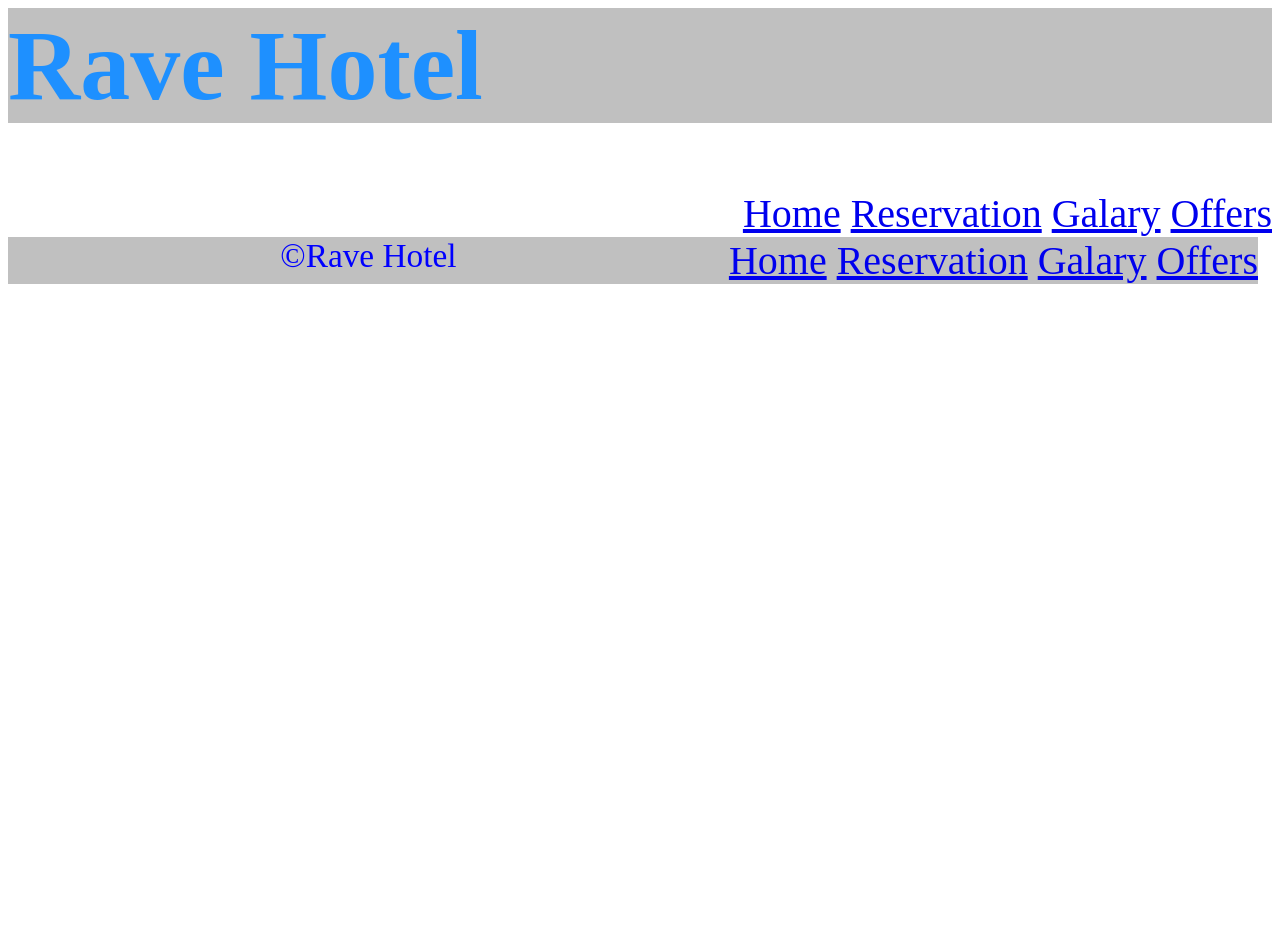
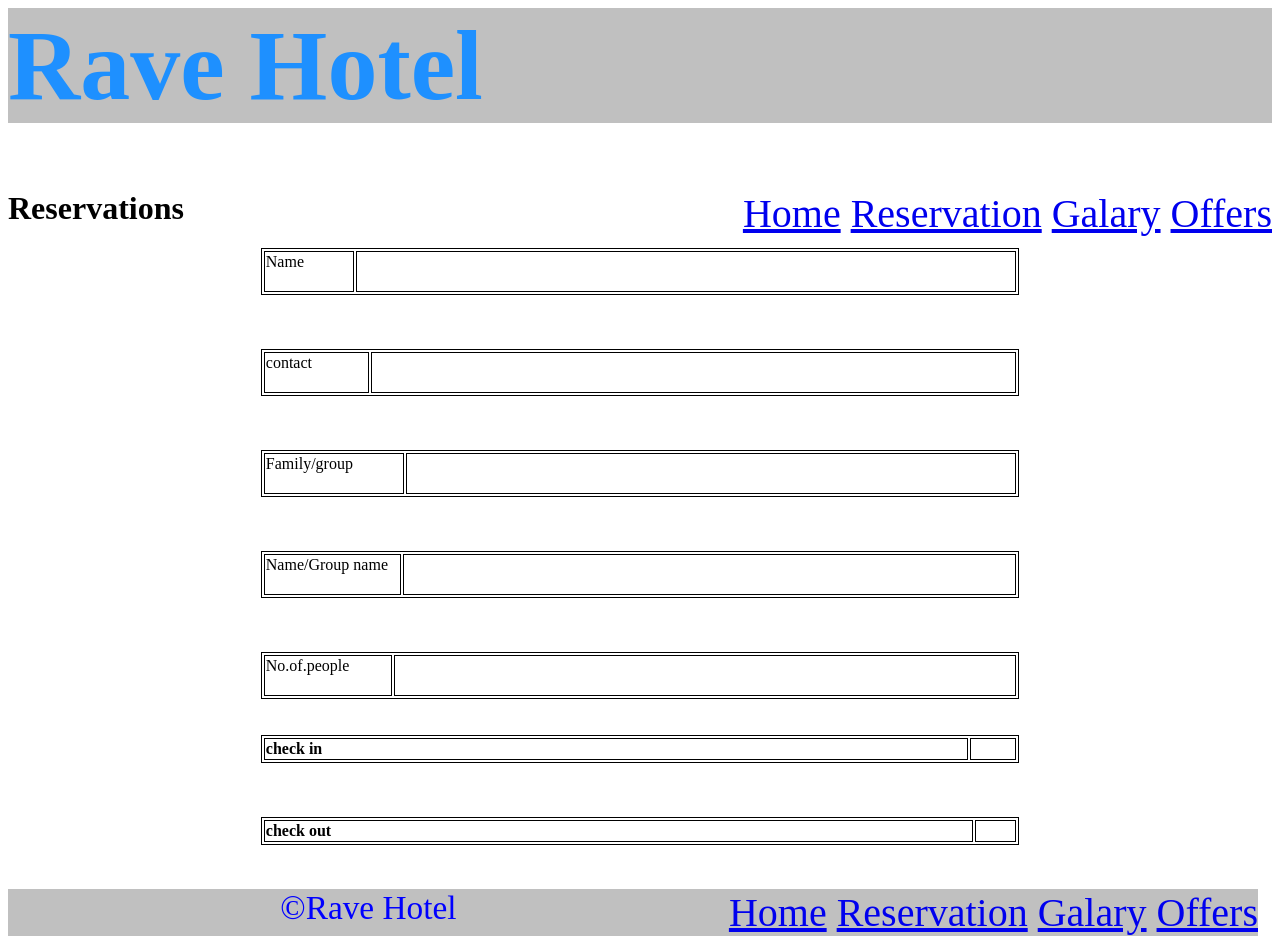
Before and after one commit to season-7/RaveHotel, a plain HTML site: page reservation.html in a window 1280 px wide. Before the commit the page ends 800 px from the top, so only its background shows below. Drawn offline with Linux system fonts and the light colour scheme.

Commit message:
updated reservations

```diff
--- a/assets/stylesheet/main.css
+++ b/assets/stylesheet/main.css
@@ -52,3 +52,40 @@
 .img-1 {
     width: 1250px;
 }
+
+#reserv {
+    font-size: 44px;
+
+}
+table {
+    border-collapse: separate;
+    width: 60%;
+    border: 1px solid black;
+    margin: auto;
+}
+
+td {
+    border: 1px solid black;
+}
+
+table.name {
+    table-layout: fixed;
+}
+td {
+    padding-bottom: 20px;
+}
+
+table, td, th {
+    border: 1px solid black;
+}
+th {
+    text-align: left;
+}
+table,tr,th{
+    align-content: space-between;
+}
+table th checkin{
+     table-layout: fixed;
+    width: 10%;
+    margin-left: inherit;
+}
--- a/reservation.html
+++ b/reservation.html
@@ -28,12 +28,68 @@
 
 </header>
 
+    <body>
+        <h1 class="reserv">Reservations</h1>
 
+<table class="name">
+  <tr>
+    <td width="5%">Name</td>
+    <td width="40%"></td>
+  </tr>
+</table>
+       <br>
+        <br>
+        <br>
+        <table class="contact">
+  <tr>
+    <td width="5%">contact</td>
+    <td width="35%"></td>
+  </tr>
+</table>
+        <br>
+        <br>
+        <br>
+        <table class="group">
+  <tr>
+    <td width="5%">Family/group</td>
+    <td width="35%"></td>
+  </tr>
+</table>
+        <br>
+        <br>
+        <br>
+        <table class="grpname">
+  <tr>
+    <td width="5%">Name/Group name</td>
+    <td width="35%"></td>
+  </tr>
+</table>
+        <br>
+        <br>
+        <br>
+        <table class="grpname">
+  <tr>
+    <td width="5%">No.of.people</td>
+    <td width="40%"></td>
+  </tr>
+</table>
+        <br>
+        <br>
 
-
-
-
-
+<table>
+    <tr>
+        <th class="checkin">check in</th>
+        <th></th>
+    </tr></table>
+    <br>
+        <br>
+        <br>
+    <table>
+    <tr>
+        <th class="checkin">check out</th>
+        <th></th>
+    </tr></table>
+    </body>
 
  <footer class="footer">
 
```
